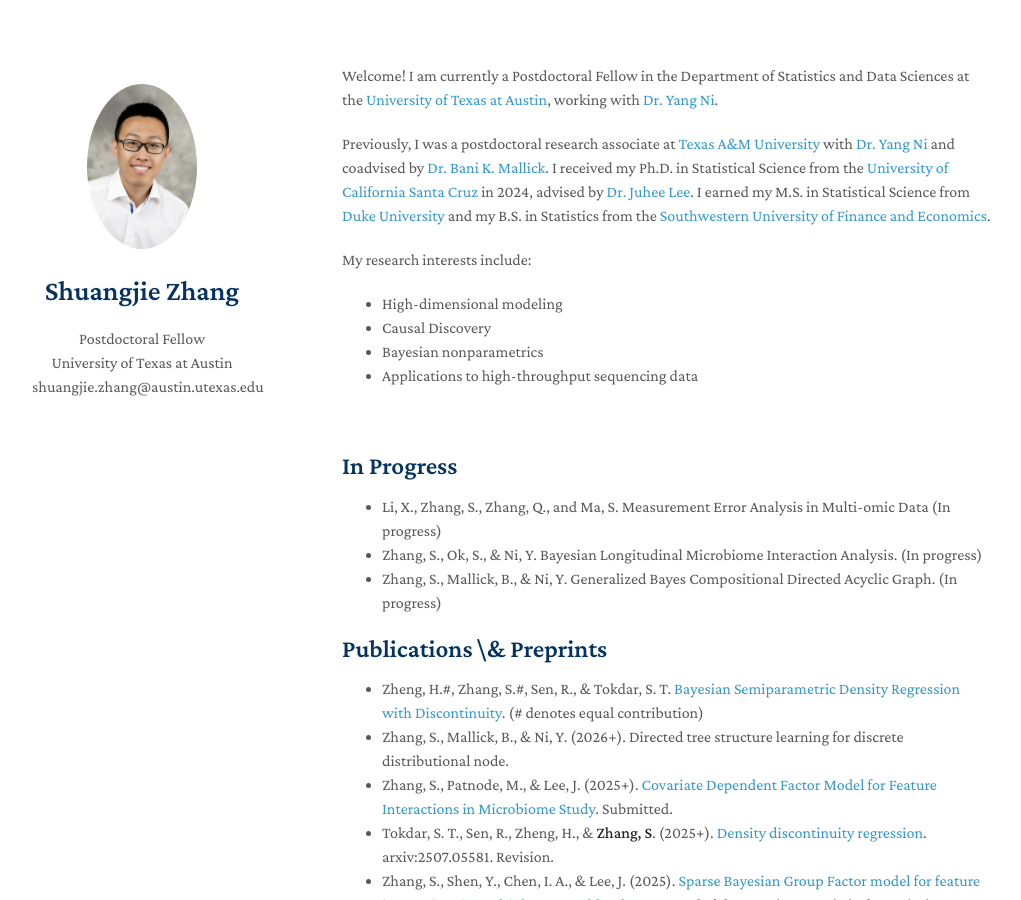
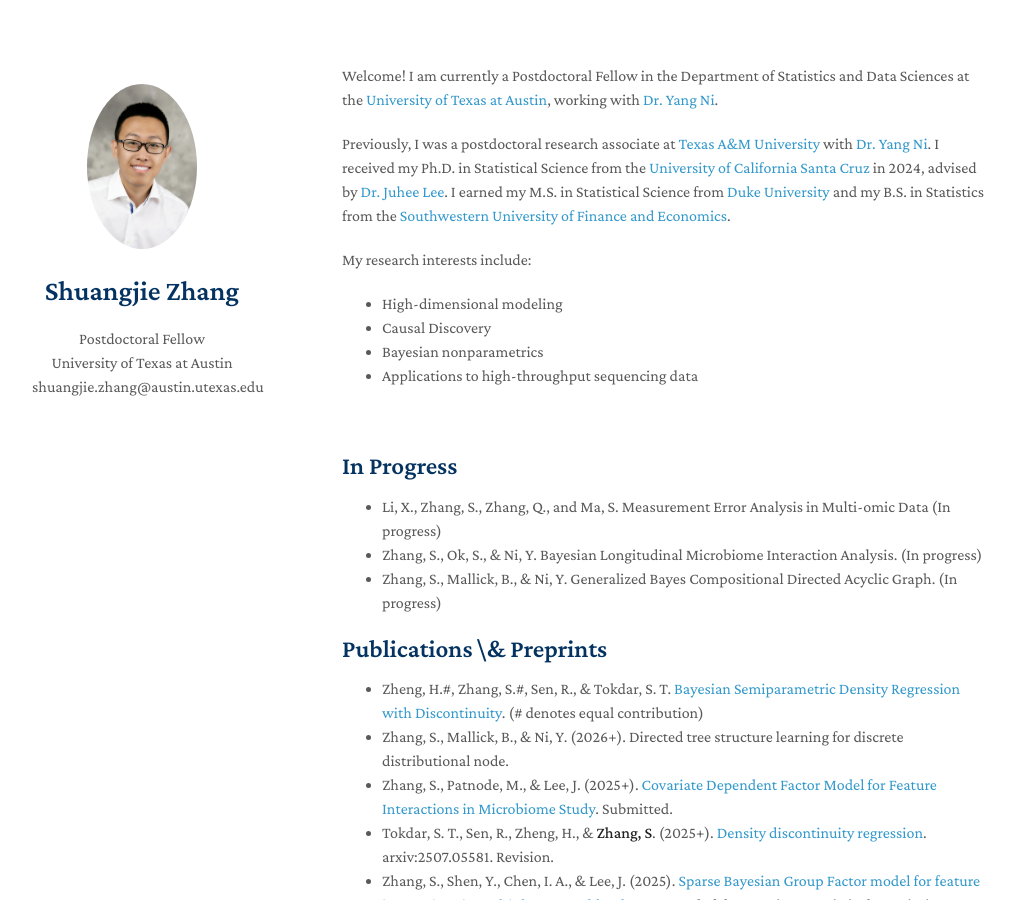
Before and after one commit to shuang-jie/shuang-jie.github.io, a Jekyll site: the page built from index.md, in a window 1280 px wide and 900 px high. Shown: the whole window, without its empty margins (128-1149 px from the left). Built offline with Jekyll 4.4.1, drawn with Linux system fonts in a browser that asks for light colours; nearby versions of some CDN libraries; a style sheet for code colours, icons or effects is not loaded.

Commit message:
Refactor introduction section in index.md
Removed redundant information about postdoctoral research and reordered the content for clarity.

```diff
--- a/index.md
+++ b/index.md
@@ -4,7 +4,7 @@ layout: homepage
 
 Welcome! I am currently a Postdoctoral Fellow in the Department of Statistics and Data Sciences at the [University of Texas at Austin](https://stat.utexas.edu/), working with [Dr. Yang Ni](https://nystat.github.io/yni/).
 
-Previously, I was a postdoctoral research associate at [Texas A&M University](https://stat.tamu.edu/) with [Dr. Yang Ni](https://nystat.github.io/yni/) and coadvised by [Dr. Bani K. Mallick](https://sites.google.com/tamu.edu/bani-k-mallick/bio). I received my Ph.D. in Statistical Science from the [University of California Santa Cruz](https://engineering.ucsc.edu/departments/statistics/) in 2024, advised by [Dr. Juhee Lee](https://sites.google.com/ucsc.edu/juheelee/home). I earned my M.S. in Statistical Science from [Duke University](https://stat.duke.edu/) and my B.S. in Statistics from the [Southwestern University of Finance and Economics](https://stat.swufe.edu.cn/ENGLISH/About.htm).
+Previously, I was a postdoctoral research associate at [Texas A&M University](https://stat.tamu.edu/) with [Dr. Yang Ni](https://nystat.github.io/yni/). I received my Ph.D. in Statistical Science from the [University of California Santa Cruz](https://engineering.ucsc.edu/departments/statistics/) in 2024, advised by [Dr. Juhee Lee](https://sites.google.com/ucsc.edu/juheelee/home). I earned my M.S. in Statistical Science from [Duke University](https://stat.duke.edu/) and my B.S. in Statistics from the [Southwestern University of Finance and Economics](https://stat.swufe.edu.cn/ENGLISH/About.htm).
 
 My research interests include:
 - High-dimensional modeling
```
